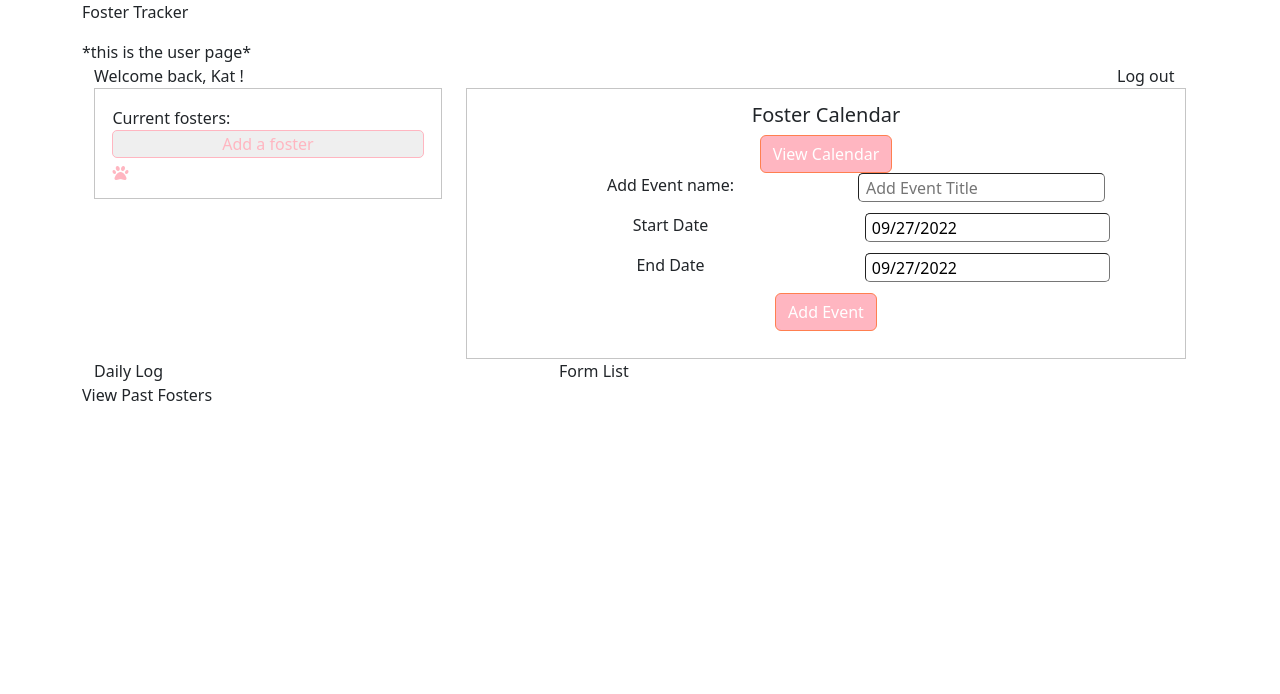
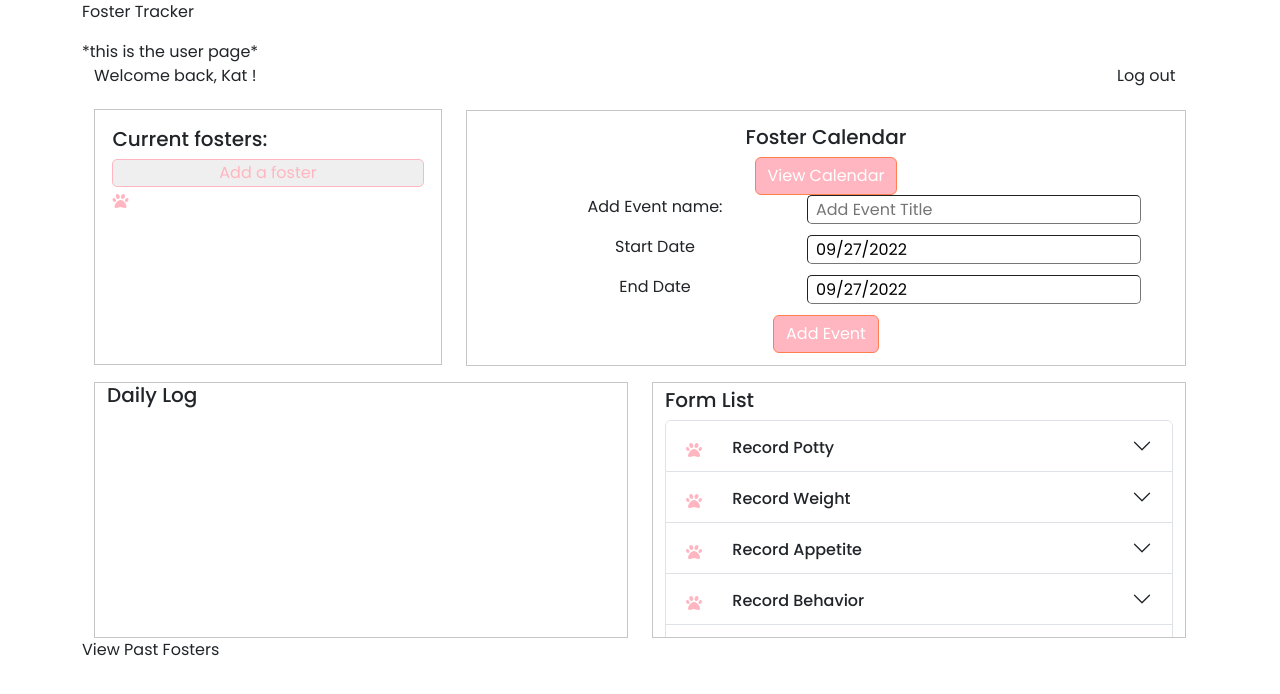
Before and after one commit to katto030/Whiskrr, a React (Create React App) app: page / in a window 1280 px wide. Shown: the top 694 px of the page. Built offline with nearby package versions, Linux system fonts and the light colour scheme; no server answers.

Commit message:
accordion on form list, restructured folder

```diff
--- a/public/index.html
+++ b/public/index.html
@@ -6,6 +6,9 @@
     <link rel="stylesheet" type="text/css" href="styles.css">
     <meta name="viewport" content="width=device-width, initial-scale=1" />
     <script src="https://kit.fontawesome.com/83af40d289.js" crossorigin="anonymous"></script>
+    <link rel="preconnect" href="https://fonts.googleapis.com">
+    <link rel="preconnect" href="https://fonts.gstatic.com" crossorigin>
+    <link href="https://fonts.googleapis.com/css2?family=Poppins:ital,wght@0,300;0,400;0,500;1,300;1,400&display=swap" rel="stylesheet">
     <title>Foster Tracker</title>
   </head>
   <body>
--- a/public/styles.css
+++ b/public/styles.css
@@ -9,7 +9,6 @@
 
 html, body {
   height: 100%;
-  font-family: 'Poppins', sans-serif;
 }
 
 body {
@@ -38,10 +37,13 @@ p, h1, h2, h3, h4, h5, h6 {
 
 #app {
   height: 100%;
+  font-family: 'Poppins', sans-serif;
 }
 
 .component-container {
   border: 0.5px solid rgb(197, 197, 197);
+  margin-top: 3%;
+  height: 20vw;
 }
 /* -- DASHBOARD --*/
 #dashboard {
@@ -50,7 +52,7 @@ p, h1, h2, h3, h4, h5, h6 {
 
 /* -- CURRENT FOSTER -- */
 #curr-foster {
-  /* border: 0.5px solid rgb(197, 197, 197); */
+  margin-top: 6%;
   padding: 5%;
   display: flex;
   flex-direction: column;
@@ -78,7 +80,7 @@ p, h1, h2, h3, h4, h5, h6 {
 
 /* -- CALENDAR -- */
 #calendar-app {
-  /* border: 0.5px solid rgb(197, 197, 197); */
+  height: 20vw;
   padding: 2% 5%;
   text-align: center;
 }
@@ -105,3 +107,35 @@ button.datepicker:hover {
   color: lightpink;
   border: lightpink;
 }
+
+/* -- FORM LIST -- */
+#form-list {
+  overflow: scroll;
+}
+
+#form-list-header {
+  padding-top: 1%;
+  position: sticky;
+  top: 0;
+  z-index: 5;
+  background-color: white;
+}
+
+.form-name {
+  margin: 1.5%;
+  padding-top: 1%;
+}
+
+.collapsed {
+  height: 10px ;
+}
+
+.accordion-button {
+  height: 50px;
+}
+
+
+
+
+
+/* -- DAILY LOG -- */
--- a/src/App.tsx
+++ b/src/App.tsx
@@ -7,7 +7,6 @@ import Container from 'react-bootstrap/Container';
 const App : React.FC = () => {
   // const [user, setUser] = useState("Kat");
   const user = "Kat"
-  console.log('app rendered');
 
   return (
     <Container id="app">
--- a/src/components/dashboard/dashboard-sub/Calendar.tsx
+++ b/src/components/dashboard/Calendar.tsx
@@ -46,7 +46,6 @@ const CalendarApp = () => {
   const [allEvents, setAllEvents] = useState<EventsInterface[]>(dummy)
   const [newEvent, setNewEvent] = useState({title: "", start: new Date(), end: new Date()})
   const [calShow, setCalShow] = useState(false);
-
 
 
   const handleCalClose = () => setCalShow(false);
--- a/src/components/dashboard/dashboard-sub/CurrentFoster.tsx
+++ b/src/components/dashboard/CurrentFoster.tsx
@@ -1,13 +1,13 @@
 import React, { useContext, useEffect} from "react";
-import { DataCtx } from "../../User";
+import { DataCtx } from "../User";
 
 const CurrentFoster = () => {
   const dataCtx = useContext(DataCtx);
 
   return (
     <div id="curr-foster" className="component-container">
-      Current {dataCtx?.data.length ? 'fosters' : 'foster'}:
-        <button id="add-foster-btn">Add a foster</button>
+      <h5>Current {dataCtx?.data.length ? 'fosters' : 'foster'}:</h5>
+      <button id="add-foster-btn">Add a foster</button>
       <div id="currFoster-list">
         {
           dataCtx ?
--- /dev/null
+++ b/src/components/dashboard/DailyLog.tsx
@@ -0,0 +1,14 @@
+import React from "react";
+import Container from 'react-bootstrap/Container';
+import Row from 'react-bootstrap/Row';
+import Col from 'react-bootstrap/Col';
+
+const DailyLog = () => {
+  return (
+    <Container id="daily-log" className="component-container">
+      <h5>Daily Log</h5>
+    </Container>
+  )
+}
+
+export default DailyLog;
--- a/src/components/dashboard/Dashboard.tsx
+++ b/src/components/dashboard/Dashboard.tsx
@@ -1,8 +1,8 @@
 import React from "react";
-import CalendarApp from "./dashboard-sub/Calendar";
-import CurrentFoster from "./dashboard-sub/CurrentFoster";
-import DailyLog from "./dashboard-sub/DailyLog";
-import FormList from "./dashboard-sub/FormList";
+import CalendarApp from "./Calendar";
+import CurrentFoster from "./CurrentFoster";
+import DailyLog from "./DailyLog";
+import FormList from "./FormList";
 import Container from 'react-bootstrap/Container';
 import Row from 'react-bootstrap/Row';
 import Col from 'react-bootstrap/Col';
@@ -22,8 +22,8 @@ const Dashboard: React.FC<Props> = ({ user }) => {
         <Col sm={8}><CalendarApp /></Col>
       </Row>
       <Row>
-        <Col sm={5}><DailyLog /></Col>
-        <Col sm={5}><FormList /></Col>
+        <Col><DailyLog /></Col>
+        <Col><FormList /></Col>
       </Row>
       <Row>View Past Fosters</Row>
     </Container>
--- /dev/null
+++ b/src/components/dashboard/FormList.tsx
@@ -0,0 +1,39 @@
+import React from "react";
+import Container from 'react-bootstrap/Container';
+import Accordion from 'react-bootstrap/Accordion';
+import AccordionBody from "react-bootstrap/esm/AccordionBody";
+
+const FormList = () => {
+  const forms:string[] = ['Potty', 'Weight','Appetite','Behavior','Others'];
+
+  return (
+    <Container id="form-list" className="component-container">
+      <h5 id="form-list-header">Form List</h5>
+      <Accordion id='accordian'>
+        {
+          forms.map((form, i) =>
+            <Accordion.Item eventKey={i.toString()}>
+              <Accordion.Header id="accordian-header">
+                <i className="fa-solid fa-paw"></i>
+                <p className="form-name">Record {form}</p>
+              </Accordion.Header>
+              <AccordionBody>
+              Hello
+              </AccordionBody>
+            </Accordion.Item>
+        )}
+        <Accordion.Item eventKey="5">
+          <Accordion.Header id="accordian-header">
+            <i className="fa-solid fa-paw"></i>
+            <p className="form-name">Upload Picture</p>
+          </Accordion.Header>
+          <AccordionBody>
+          Hello
+          </AccordionBody>
+        </Accordion.Item>
+      </Accordion>
+    </Container>
+  )
+}
+
+export default FormList;
--- a/src/components/dashboard/dashboard-sub/DailyLog.tsx
+++ /dev/null
@@ -1,9 +0,0 @@
-import React from "react";
-
-const DailyLog = () => {
-  return (
-    <div>Daily Log</div>
-  )
-}
-
-export default DailyLog;
--- a/src/components/dashboard/dashboard-sub/FormList.tsx
+++ /dev/null
@@ -1,9 +0,0 @@
-import React from "react";
-
-const FormList = () => {
-  return (
-    <div>Form List</div>
-  )
-}
-
-export default FormList;
```
